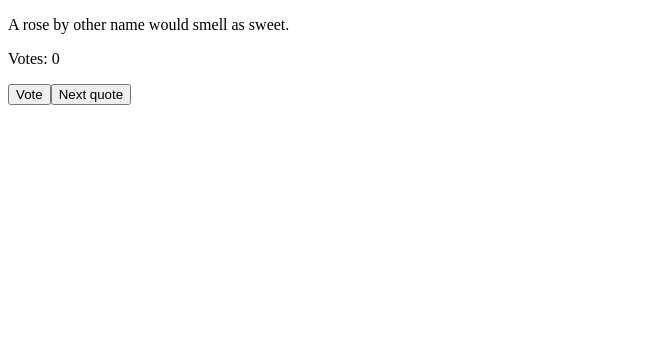
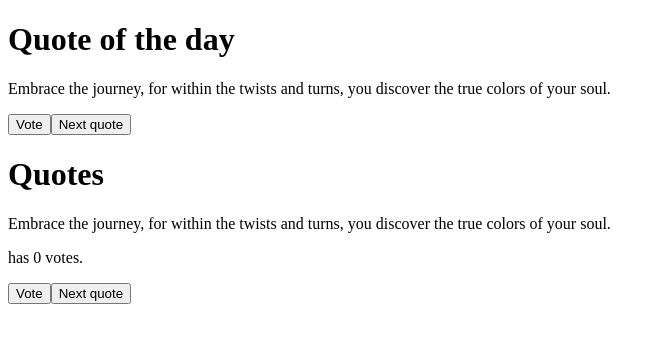
Before and after one commit to psandesh64/MernClasswork, a React (Vite) app in the folder classReactProject/: page / in a window 1280 px wide. Shown: the top 342 px of the page, without its empty margins (0-665 px from the left). Built offline with nearby package versions, Linux system fonts and the light colour scheme.

Commit message:
first commit

```diff
--- a/classReactProject/src/App.jsx
+++ b/classReactProject/src/App.jsx
@@ -1,38 +1,56 @@
-import { useState } from 'react'
-import reactLogo from './assets/react.svg'
-import viteLogo from '/vite.svg'
-// import './App.css'
+import { useState } from "react";
 
 const App = () => {
-  const quotes = [
-    'A rose by other name would smell as sweet.',
-    'All that glitters is not gold.',
-    'All the world\'s a stage, and all the men and women merely players. ',
-  ]
-  const [selected,setSelected] = useState(0);
-  const [votes, setVotes] = useState([0,0,0]);
 
-  const handleNextQuote = () => setSelected(selected<quotes.length-1 ? selected+1 : 0);
+  let quotes = [
+    "Embrace the journey, for within the twists and turns, you discover the true colors of your soul.",
 
-  // Update handleVote to increment the vote for the selected quote
-  const handleVote = () => {
-    const newVotes = [...votes];
-    newVotes[selected] += 1;
-    setVotes(newVotes);
-  };
+    "In the symphony of life, let resilience be the melody that carries you through every note of challenge.",
+
+    "The canvas of your dreams awaits the brushstrokes of your determination. Paint a masterpiece.",
+
+    "Wisdom whispers in the silence between words, and growth thrives in the spaces between comfort and chaos.",
+
+    "Cherish the power of now, for it is the seed from which the tree of your future will bloom."
+  ];
+
+  const [selected, setSelected] = useState(0);
+  const [highestIndex, setHighestIndex] = useState(0);
+  const [points, setPoints] = useState([0,0,0,0,0]);
+
+  const nextQuote = () => {
+    if(selected === quotes.length -1) {
+      setSelected(0);
+    } else {
+      setSelected(selected+1)
+    }
+  }
+
+  const checkHighestVote = () => {
+    console.log("checking")
+    // loop points and check which index has highest
+    // set highest index to a seperate state variable
+  }
+
+  const vote = () => {
+    const copy = [...points];
+    copy[selected] += 1;
+    checkHighestVote();
+    setPoints(copy);
+  }
 
   return (
-    <div>
+    <>
+      <h1>Quote of the day</h1>
       <p>{quotes[selected]}</p>
-      <p>Votes: {votes[selected]}</p>
-      <button onClick={handleVote}>Vote</button>
-      <button onClick={handleNextQuote}>Next quote</button>
-    </div>
-  );
+      <button onClick={vote}>Vote</button>
+      <button onClick={nextQuote}>Next quote</button>
+      <h1>Quotes</h1>
+      <p>{quotes[selected]}</p>
+      <p>has {points[selected]} votes.</p>
+      <button onClick={vote}>Vote</button>
+      <button onClick={nextQuote}>Next quote</button>
+    </>
+  )
 }
-
 export default App
-
-/*
-const [votes, setVotes] = useState(Array(quotes.length).fill(0));
-*/
```
